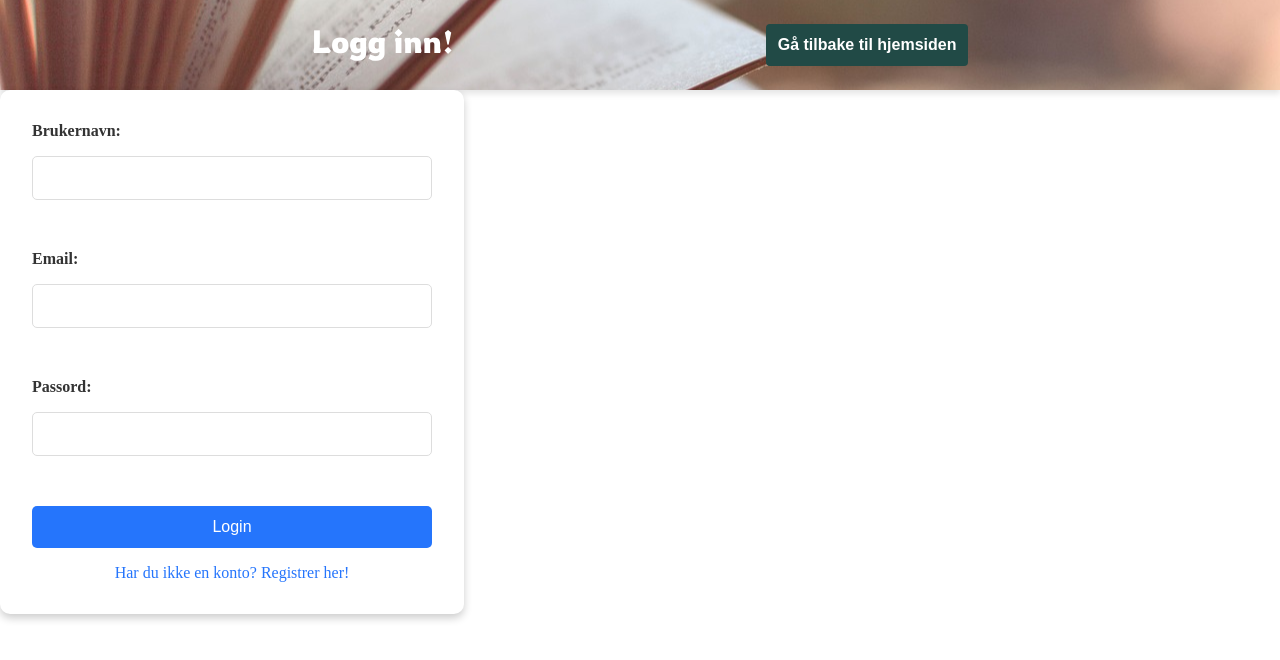
After one commit to CrysG99/Register_and_Translate, a Flask app: page /login in a window 1280 px wide. The commit adds this page. Shown: the top 660 px of the page. Run offline with Flask 3, Linux system fonts and the light colour scheme; some libraries are stand-ins or nearby versions.

Commit message:
Big additions
Added a lot to the python for login/register stuff and changed a few things in the html and css and also adding a few more html files

```diff
--- a/app.py
+++ b/app.py
@@ -1,10 +1,63 @@
-from flask import Flask, render_template, request
+from flask import Flask, render_template, request, redirect, url_for, flash
+from flask_mysqldb import MySQL
+import hashlib
 
 app = Flask(__name__)
+app.secret_key = 'jonakey'
+
+app.config['MYSQL_HOST'] = '10.2.3.123'
+app.config['MYSQL_USER'] = 'jonathan@localhost'
+app.config['MYSQL_PASSWORD'] = 'jonathan2007'
+app.config['MYSQL_DB'] = 'book_store'
+
+mysql = MySQL(app)
 
 @app.route('/')
 def home():
     return render_template('index.html')
+
+
+@app.route('/register', methods=['GET', 'POST'])
+def register():
+    if request.method == 'POST':
+        username = request.form['username']
+        password = request.form['password']
+
+        hashed_password = hashlib.sha256(password.encode()).hexdigest()
+
+        try:
+            cur = mysql.connection
+            cur.execute("INSERT INTO users (username, password) VALUES (%s, %s)", (username, hashed_password))
+            mysql.connection.commit()
+            cur.close()
+            flash('Registrert! Du kan nå logge inn')
+            return redirect(url_for('login'))
+        except Exception as e:
+            flash('Error: ' + str(e), 'nuh uh')
+            return redirect(url_for('register'))
+
+    return render_template('register.html')
+
+@app.route('/login', methods=['GET'])
+def login():
+    if request.method == 'POST':
+        username = request.form['username']
+        password = request.form['password']
+
+        hashed_password = hashlib.sha256(password.encode()).hexdigest()
+
+        cur = mysql.connection.cursor()
+        cur.execute("SELECT * FROM users WHERE username = %s AND password = %s", (username, hashed_password))
+        user = cur.fetchone()
+        cur.close()
+
+        if user:
+            flash('Logget inn! Velkommen')
+            return redirect(url_for('home'))
+        else:
+            flash('Ugyldig brukernavn eller passord')
+
+    return render_template('login.html')
 
 @app.route('/order')
 def order():
--- a/static/style.css
+++ b/static/style.css
@@ -1,18 +1,118 @@
+@import url('https://fonts.googleapis.com/css2?family=Rowdies:wght@300;400;700&display=swap');
+
+
+
 body {
-    background-color: #4a2125;
+    background-color: #fff;
     margin: 0;
     padding: 0;
 }
 
+a {}
+
 .header {
     display: flex;
-    justify-content: center;
-    background-color: black;
+    justify-content: space-evenly;
+    background-image: url(/static/img/Book_Flop.jpg);
+    background-size: cover;
+    background-position: center;
+    background-repeat: no-repeat;
+    box-shadow: 0 4px 6px rgba(0, 0, 0, 0.1);
 }
 
 .title {
     display: flex;
     justify-content: center;
-    font-family: 'Gill Sans', 'Gill Sans MT', Calibri, 'Trebuchet MS', sans-serif;
+    font-family: "Rowdies", serif;
+    font-weight: 400;
+    font-style: normal;
     color: #fff;
 }
+
+.infotext {
+    font-size: 20px;
+    text-align: center;
+}
+
+.menubutton {
+    margin-top: 24px;
+    margin-bottom: 24px;
+    border-radius: 4px;
+    transition: background-color 0.2s ease-in-out;
+    background-color: #214a46;
+    border: none;
+    color: #fff;
+    font-weight: 600;
+}
+
+.menubutton:hover {
+    background-color: #1d403c;
+}
+
+.container {
+    background: #fff;
+    color: #333;
+    padding: 2rem;
+    border-radius: 10px;
+    box-shadow: 0 4px 8px rgba(0, 0, 0, 0.2);
+    width: 100%;
+    max-width: 400px;
+}
+
+h1 {
+    text-align: center;
+    margin-bottom: 1rem;
+    color: #2575fc;
+}
+
+form {
+    display: flex;
+    flex-direction: column;
+    gap: 1rem;
+}
+
+label {
+    font-weight: bold;
+}
+
+input {
+    padding: 0.75rem;
+    border: 1px solid #ddd;
+    border-radius: 5px;
+    font-size: 1rem;
+}
+
+input:focus {
+    outline: none;
+    border-color: #2575fc;
+    box-shadow: 0 0 4px rgba(37, 117, 252, 0.5);
+}
+
+button {
+    background: #2575fc;
+    color: #fff;
+    border: none;
+    padding: 0.75rem;
+    border-radius: 5px;
+    font-size: 1rem;
+    cursor: pointer;
+    transition: background 0.3s ease;
+}
+
+button:hover {
+    background: #6a11cb;
+}
+
+.link {
+    text-align: center;
+    margin-top: 1rem;
+}
+
+.link a {
+    color: #2575fc;
+    text-decoration: none;
+}
+
+.link a:hover {
+    text-decoration: underline;
+}
--- /dev/null
+++ b/templates/login.html
@@ -0,0 +1,37 @@
+<!DOCTYPE html>
+<html lang="en">
+
+<head>
+    <meta charset="UTF-8">
+    <meta name="viewport" content="width=device-width, initial-scale=1.0">
+    <title>Login</title>
+    <link rel="stylesheet" href="/static/style.css">
+</head>
+
+<body>
+    <div class="header">
+        <h1 class="title"> Logg inn! </h1>
+        <button class="menubutton" onclick="location.href='{{ url_for('home') }}'">Gå tilbake til hjemsiden</a>
+        </button>
+    </div>
+
+    <div class="container">
+        <form method="POST">
+            <label for="username">Brukernavn:</label>
+            <input type="text" id="username" name="username" required>
+            <br>
+            <label for="email">Email:</label>
+            <input type="text" id="email" name="email" required>
+            <br>
+            <label for="password">Passord:</label>
+            <input type="text" id="password" name="password" required>
+            <br>
+            <button type="submit">Login</button>
+        </form>
+        <div class="link">
+            <a href="{{ url_for('register') }}">Har du ikke en konto? Registrer her!</a>
+        </div>
+    </div>
+</body>
+
+</html>
--- a/templates/order.html
+++ b/templates/order.html
@@ -11,8 +11,8 @@
 <body>
     <div class="header">
         <h1 class="title"> Bestill Oversettelse </h1>
+        <button class="menubutton" onclick="location.href='{{ url_for('home') }}'">Gå tilbake til hjemsiden</a> </button>
     </div>
-    <a href="{{ url_for('home') }}">Tilbake til hjem</a>
 </body>
 
 </html>
```
Also changed, not shown: database.sql (added, +8 -0 lines), documentation.md (+8 -0 lines), planning.md (+1 -1 lines), templates/books.html (added, +11 -0 lines), templates/index.html (+8 -6 lines), templates/register.html (added, +37 -0 lines), static/img/Book_Flop.jpg (added), static/img/Woman_Reading.jpg (added), users.sql (deleted).
